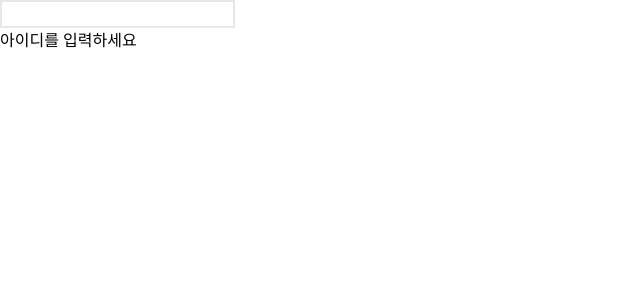
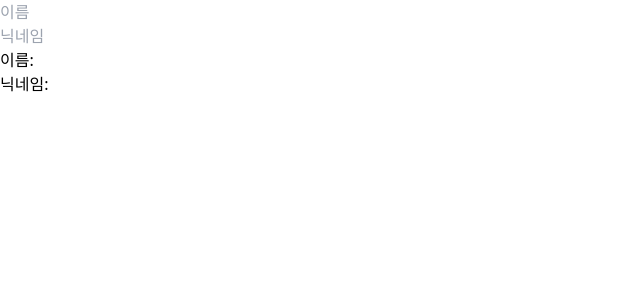
Before and after one commit to koinoniays2/yj-react, a React (Create React App) app: page / in a window 1280 px wide. Shown: the top 300 px of the page, without its empty margins (0-640 px from the left). Built offline with nearby package versions, Linux system fonts and the light colour scheme.

Commit message:
useEffect

```diff
--- a/src/App.js
+++ b/src/App.js
@@ -2,8 +2,9 @@
 // import Info from "./Info";
 // import Login from "./Login";
 // import Password from "./Password";
+// import ChangeErr from "./ChangeErr";
 
-import ChangeErr from "./ChangeErr";
+import TestUseEffect from "./TestUseEffect";
 
 
 export default function App() {
@@ -13,7 +14,9 @@ export default function App() {
       {/* <Info /> */}
       {/* <Login /> */}
       {/* <Password /> */}
-      <ChangeErr />
+      {/* <ChangeErr /> */}
+
+      <TestUseEffect />
     </div>
   );
 }
--- /dev/null
+++ b/src/TestUseEffect.jsx
@@ -0,0 +1,24 @@
+import { useEffect, useState } from "react"
+
+export default function TestUseEffect() {
+    const [name, setName] = useState("");
+    const [nickname, setNickname] = useState("");
+    useEffect(() => {
+        console.log("랜더링이 완료되었습니다.");
+        console.log({name, nickname});
+    },[]);
+    const onChangeName = e => {
+        setName(e.target.value);
+    }
+    const onChangeNickname = e => {
+        setNickname(e.target.value);
+    }
+  return (
+    <div>
+        <p><input type="text" placeholder="이름" value={name} onChange={onChangeName}/></p>
+        <p><input type="text" placeholder="닉네임" value={nickname} onChange={onChangeNickname}/></p>
+        <p>이름: {name}</p>
+        <p>닉네임: {nickname}</p>
+    </div>
+  )
+}
```
